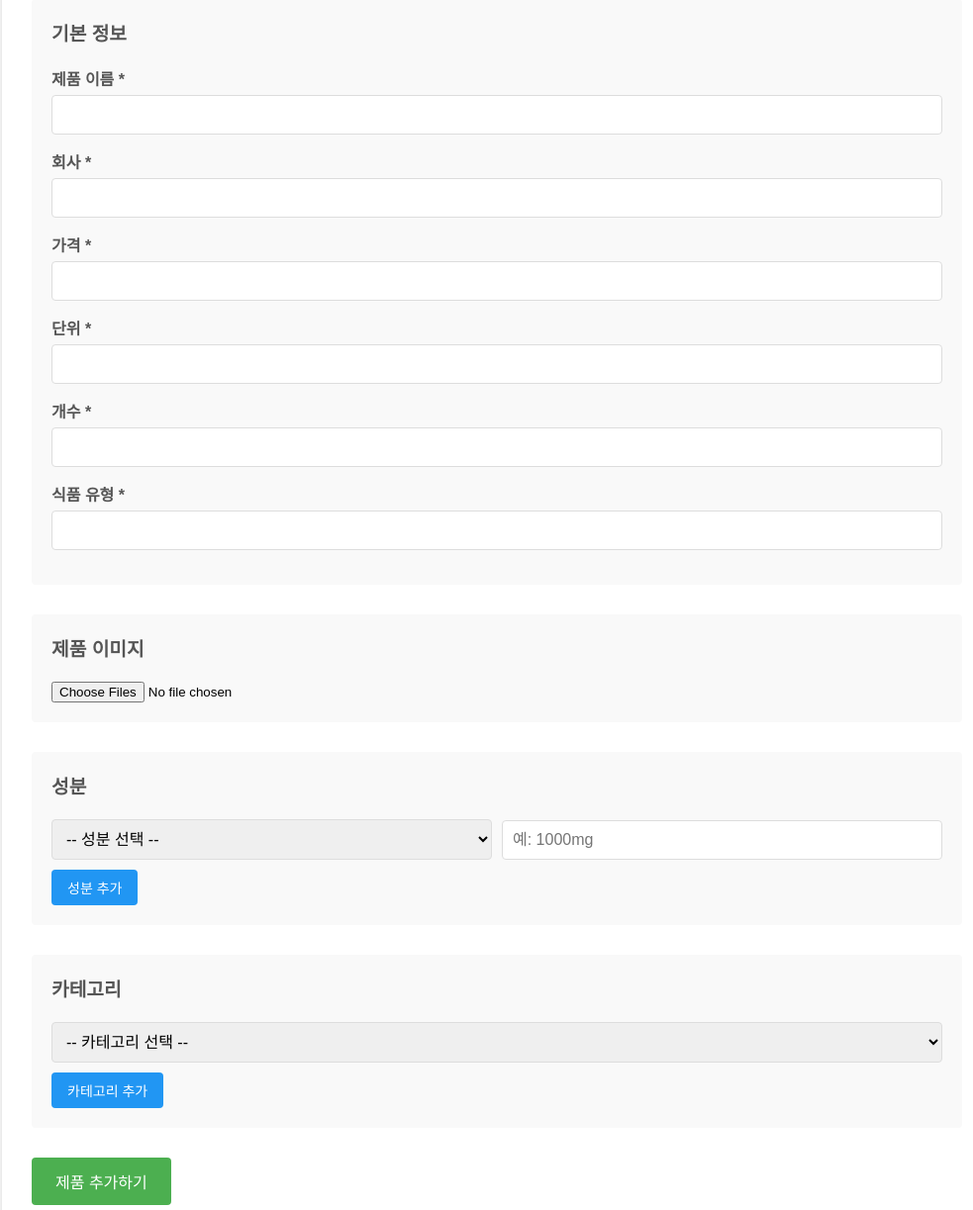
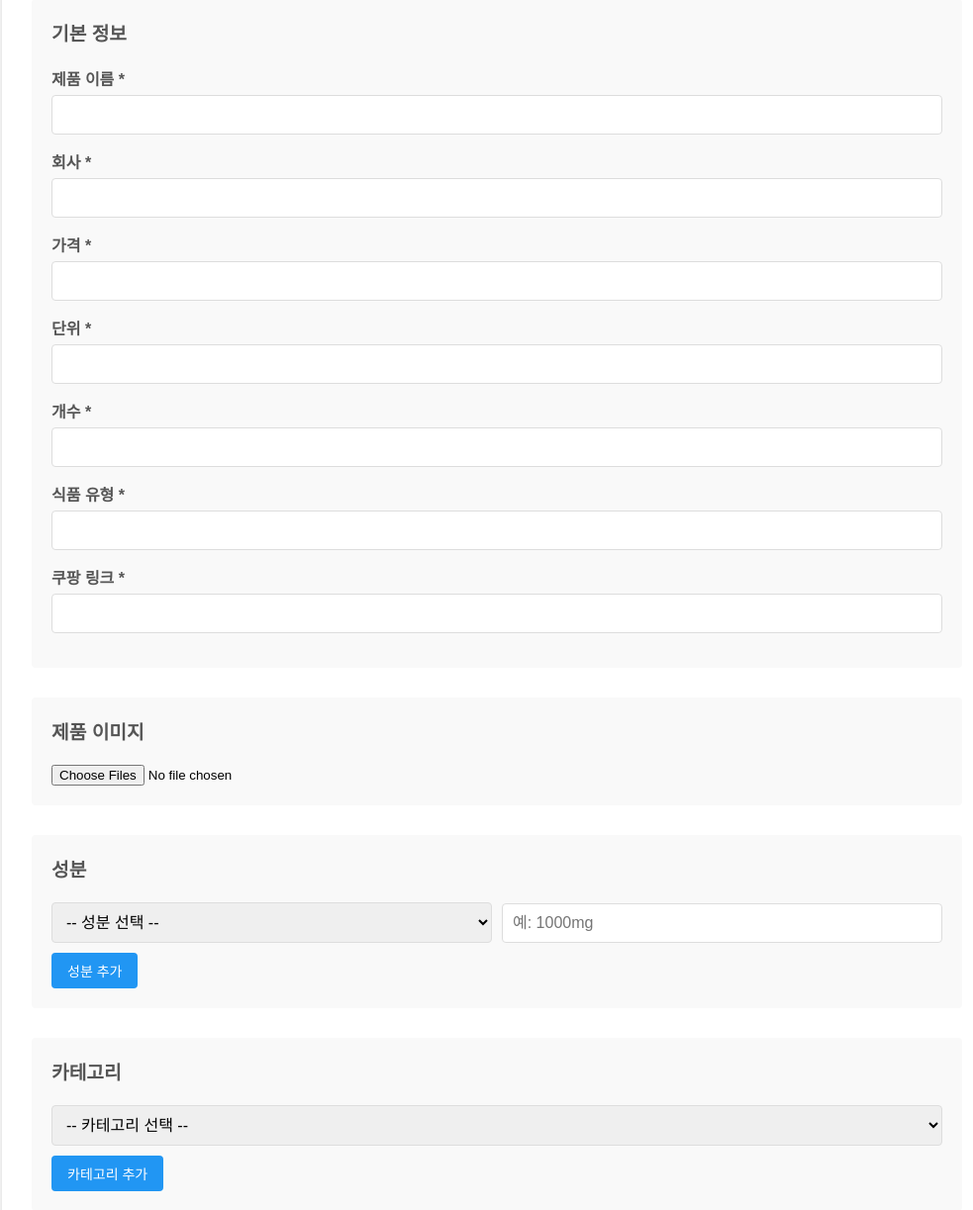
Before and after one commit to Da-sii/Backend, a Django app: template products/templates/products/product_form.html in a window 1280 px wide. Shown: the part 222-1445 px from the top of the page at 99% size, without its empty margins (138-1121 px from the left). Run offline with Django 5.2, Linux system fonts and the light colour scheme; the template is opened without the code that fills it, so the values that code supplies are empty.

Commit message:
feat: 어드민 쿠팡 링크(#107)

```diff
--- a/products/admin_views.py
+++ b/products/admin_views.py
@@ -128,6 +128,7 @@ def product_form(request):
         unit = request.POST.get('unit', '').strip()
         piece = request.POST.get('piece', '').strip()
         product_type = request.POST.get('productType', '').strip()
+        coupang = request.POST.get('coupang', '').strip()
 
         # 필수 필드 검증
         if not all([name, company, price, unit, piece, product_type]):
@@ -141,7 +142,8 @@ def product_form(request):
                     price=int(price),
                     unit=unit,
                     piece=piece,
-                    productType=product_type
+                    productType=product_type,
+                    coupang=coupang
                 )
 
                 # 이미지 파일 처리
@@ -385,6 +387,7 @@ def product_edit(request, product_id):
         product.unit = request.POST.get('unit', '').strip()
         product.piece = request.POST.get('piece', '').strip()
         product.productType = request.POST.get('productType', '').strip()
+        product.coupang = request.POST.get('coupang', '').strip()
 
         try:
             product.price = int(request.POST.get('price', 0))
--- a/products/templates/products/product_edit.html
+++ b/products/templates/products/product_edit.html
@@ -84,6 +84,9 @@
 
             <label>식품 유형 *</label>
             <input type="text" name="productType" value="{{ product.productType }}" required />
+
+            <label>쿠팡 링크 *</label>
+            <input type="text" name="coupang" value="{{ product.coupang }}" required />
         </div>
 
         <!-- 기존 이미지 -->
--- a/products/templates/products/product_form.html
+++ b/products/templates/products/product_form.html
@@ -151,6 +151,11 @@
                 <label>식품 유형 *</label>
                 <input type="text" name="productType" required>
             </div>
+
+            <div class="form-group">
+                <label>쿠팡 링크 *</label>
+                <input type="text" name="coupang" required>
+            </div>
         </div>
 
         <!-- 이미지 -->
@@ -222,6 +227,10 @@
                 단위: {{ product.unit }} / 개수: {{ product.piece }} / 유형: {{ product.productType }}
             </div>
 
+            <div style="margin-top: 10px;">
+                쿠팡 링크: {{ product.coupang }}
+            </div>
+
             <div style="margin-top: 15px; text-align: right;">
                 <a href="{% url 'admin_product_edit' product.id %}"
                    style="background:#2196f3;color:white;padding:8px 16px;border-radius:4px;text-decoration:none;">
```
